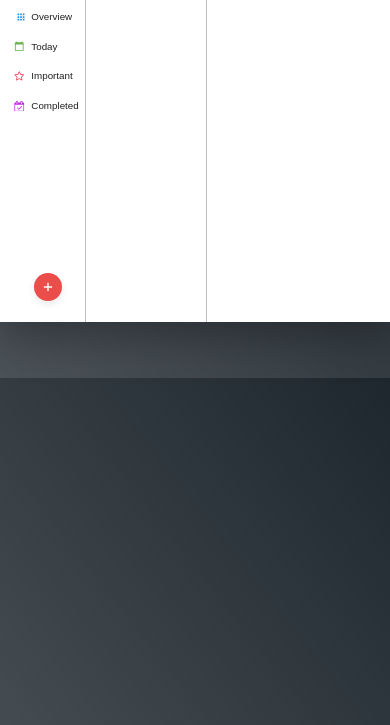
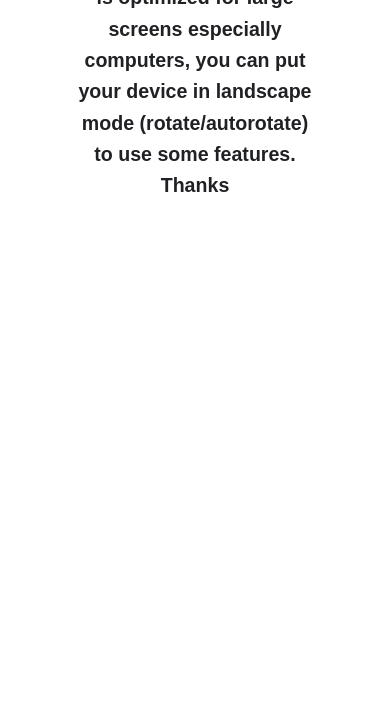
Before and after one commit to Cyber-Mat/fiz, a website built with webpack: page src/index.html in a window 390 px wide. Shown: the part 119-844 px from the top of the page. Built offline with nearby package versions, Linux system fonts and the light colour scheme.

Commit message:
finishing touches

```diff
--- a/src/index.html
+++ b/src/index.html
@@ -11,6 +11,11 @@
     />
   </head>
   <body>
+    <h1 class="warning">
+      Shucks! This application is optimized for large screens especially
+      computers, you can put your device in landscape mode (rotate/autorotate)
+      to use some features. Thanks
+    </h1>
     <div class="container">
       <header class="header">
         <div class="header__search">
--- a/src/sass/_layout.scss
+++ b/src/sass/_layout.scss
@@ -24,6 +24,10 @@ body {
   @media only screen and (max-width: $bp-large) {
     grid-template-columns: 22% 78%;
   }
+
+  @media only screen and (max-width: 600px) {
+    display: none;
+  }
 }
 
 .main {
@@ -48,3 +52,16 @@ body {
   height: 100%;
   width: 100%;
 }
+
+.warning {
+  display: none;
+  @media only screen and (max-width: 600px) {
+    display: flex;
+    position: fixed;
+    padding: 10rem;
+
+    align-items: center;
+    justify-content: center;
+    text-align: center;
+  }
+}
```
Also changed, not shown: dist/index.html, dist/main.js.
